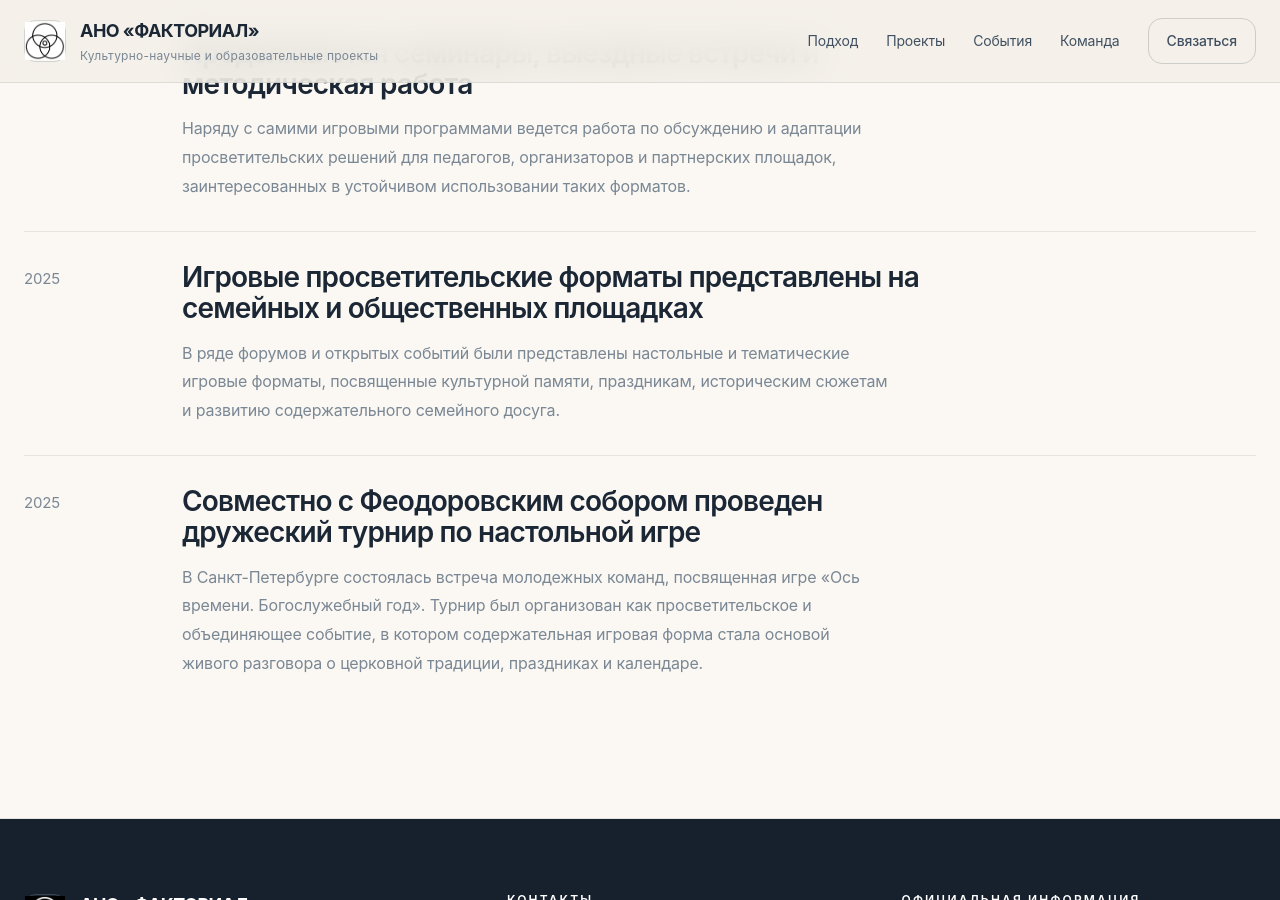
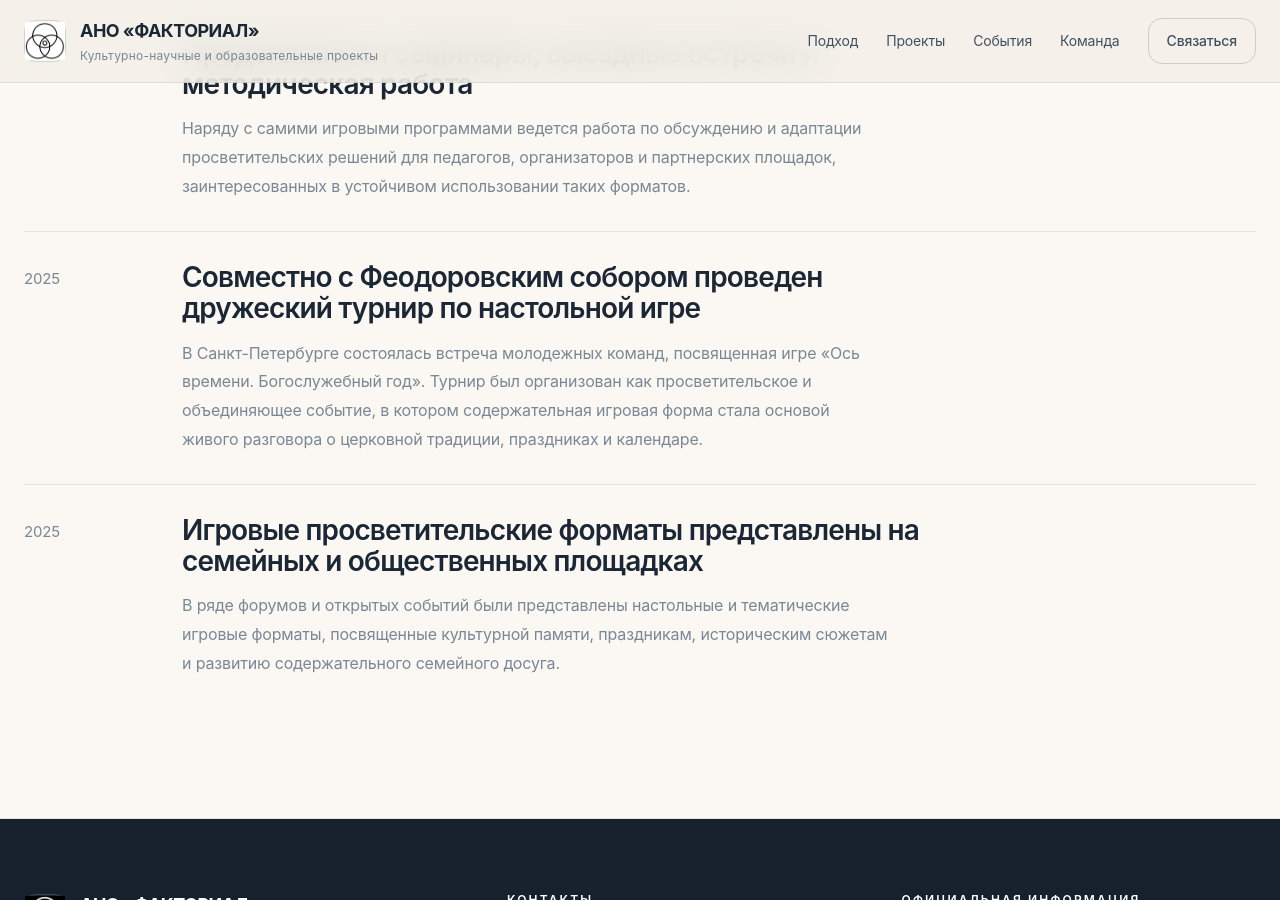
Before and after one commit to dluciv/static-factorial.spb.ru, a Jekyll site: the page built from news/index.html, in a window 1280 px wide and 900 px high, scrolled down 1726 px. Built offline with Jekyll 4.4.1, drawn with Linux system fonts in a browser that asks for light colours; some of the changed lines change nothing that is shown.

Commit message:
5 новостей и порядок их

```diff
--- a/_config.yml
+++ b/_config.yml
@@ -4,7 +4,7 @@
 url: "https://factorial.spb.ru"
 markdown: kramdown
 
-news_count: 3
+news_count: 5
 
 defaults:
   - scope:
```
Also changed, not shown: _posts/2025-07-01-feodorovsky_cathedral.md (renamed from _posts/2025-03-01-feodorovsky_cathedral.md).
